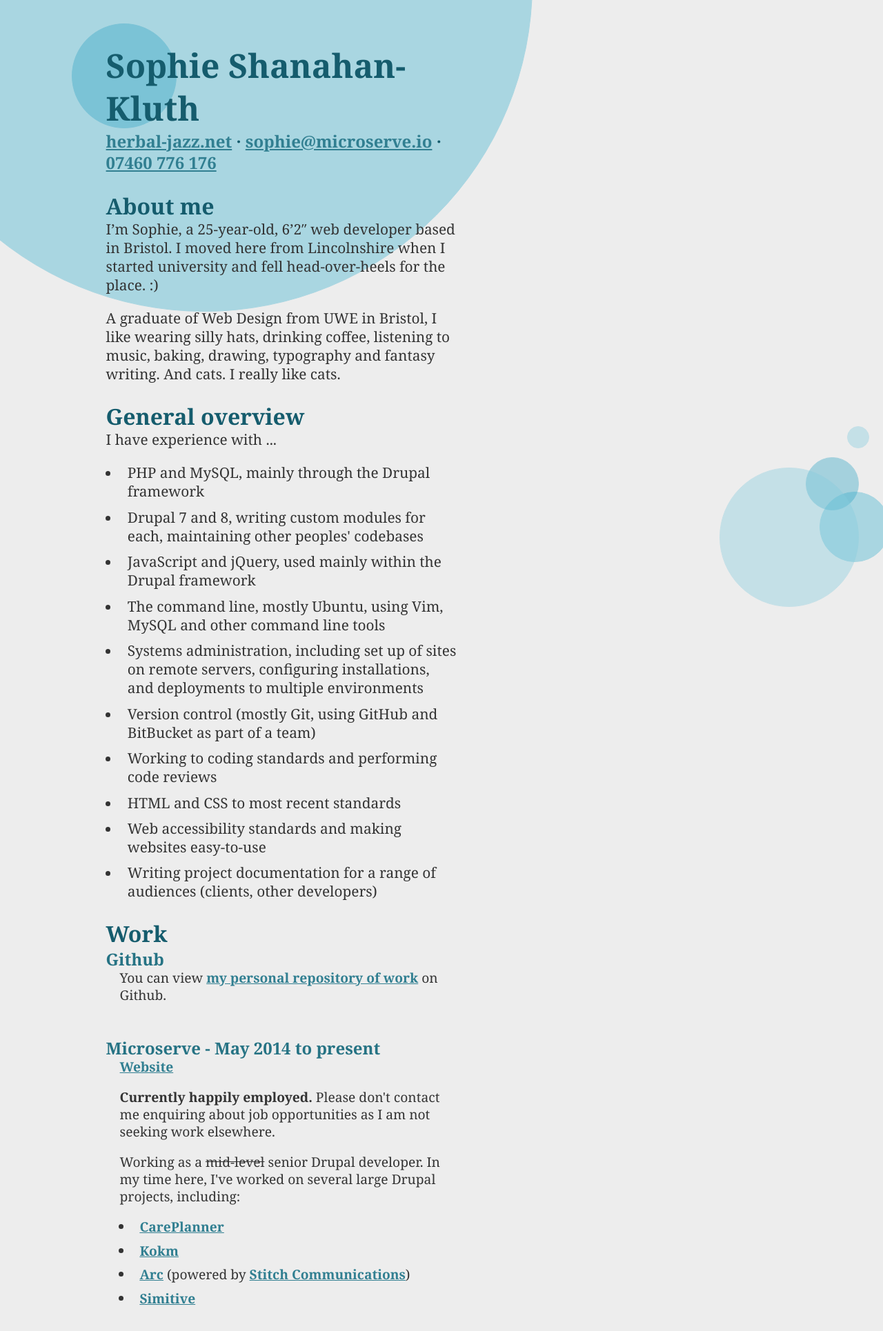
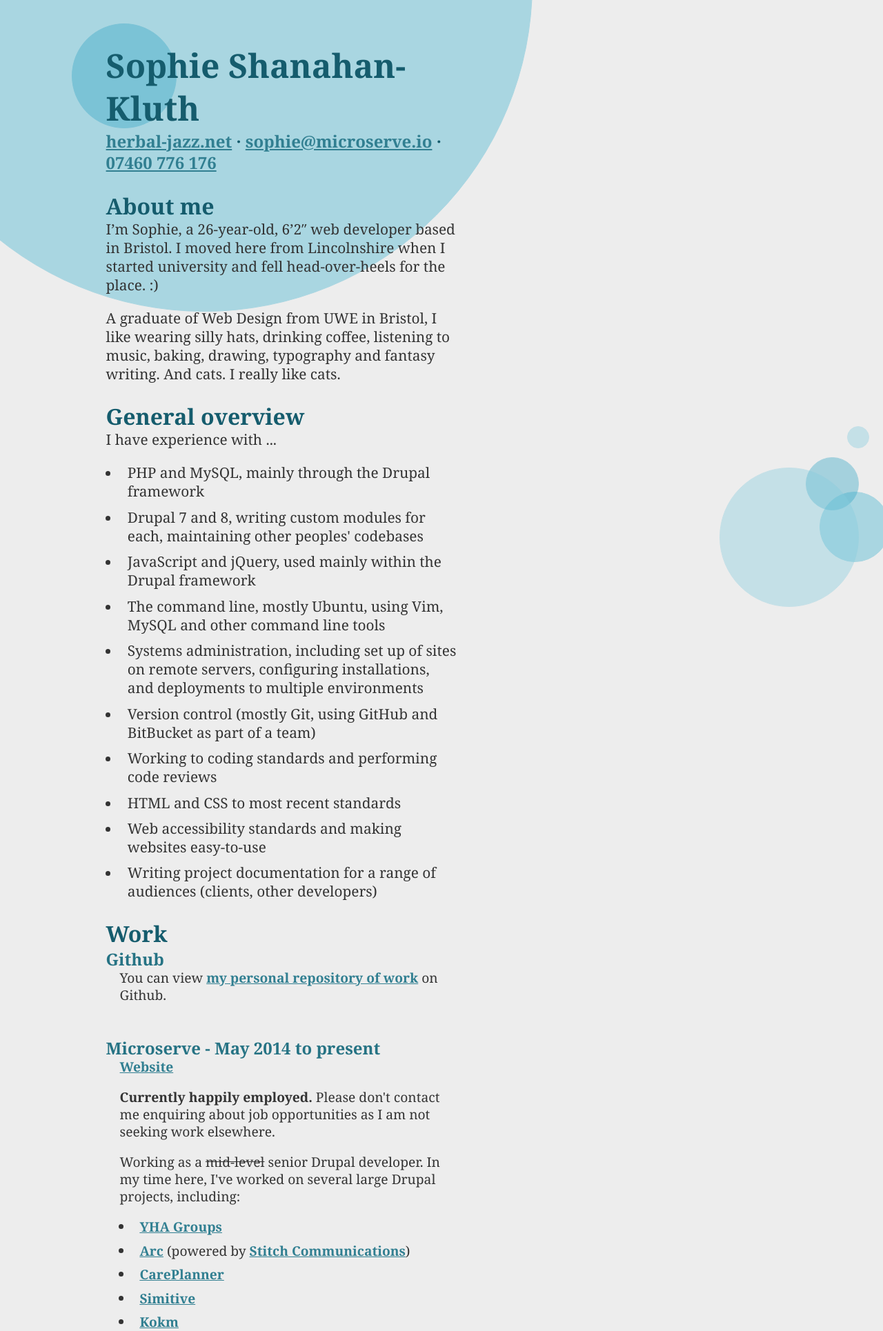
Before and after one commit to Tawreh/cv, a PHP site: page / in a window 1280 px wide. Shown: the top 1930 px of the page at 69% size. Run offline with PHP 8.4, Linux system fonts and the light colour scheme; some libraries are stand-ins or nearby versions.

Commit message:
Update age, work, references.

```diff
--- a/index.php
+++ b/index.php
@@ -41,7 +41,7 @@
 
     <section class="about-me">
       <h2>About me</h2>
-      <p>I’m Sophie, a 25-year-old, 6’2″ web developer based in Bristol. I moved here from Lincolnshire when I started university and fell head-over-heels for the place. :)</p>
+      <p>I’m Sophie, a 26-year-old, 6’2″ web developer based in Bristol. I moved here from Lincolnshire when I started university and fell head-over-heels for the place. :)</p>
       <p>A graduate of Web Design from UWE in Bristol, I like wearing silly hats, drinking coffee, listening to music, baking, drawing, typography and fantasy writing. And cats. I really like cats.</p>
     </section>
 
@@ -76,10 +76,11 @@
           <p><strong>Currently happily employed.</strong> Please don't contact me enquiring about job opportunities as I am not seeking work elsewhere.</p>
           <p>Working as a <s>mid-level</s> senior Drupal developer. In my time here, I've worked on several large Drupal projects, including:</p>
           <ul>
+            <li> <a href="https://groups.yha.org.uk/">YHA Groups</a></li>
+            <li> <a href="http://stitch.forinsiders.co.uk">Arc</a> (powered by <a href="http://talkwithstitch.co.uk/">Stitch Communications</a>)</li>
             <li> <a href="http://care-planner.co.uk">CarePlanner</a></li>
+            <li> <a href="http://simitive.com">Simitive</a></li>
             <li> <a href="http://kokmdemo.com/">Kokm</a></li>
-            <li> <a href="http://stitch.forinsiders.co.uk">Arc</a> (powered by <a href="http://talkwithstitch.co.uk/">Stitch Communications</a>)</li>
-            <li> <a href="http://simitive.com">Simitive</a></li>
           </ul>
         </dd>
 
@@ -140,8 +141,8 @@
         <dt>Mark Pavlitski</dt>
         <dd>
           <p>
-            Technical director at Microserve<br />
-            <a href="mailto:mark@microserve.io">mark@microserve.io</a> · <a href="tel:+441172140554">0117 214 0554</a>
+            Solutions architect at Deeson Labs<br />
+            <a href="mailto:mark.pavlitski@deeson.co.uk">mark.pavlitski@deeson.co.uk</a>
           </p>
         </dd>
 
```
Also changed, not shown: README.md.
